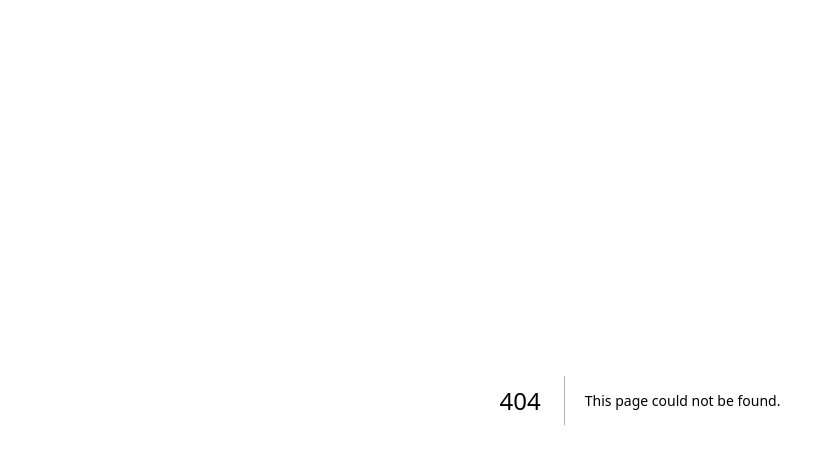
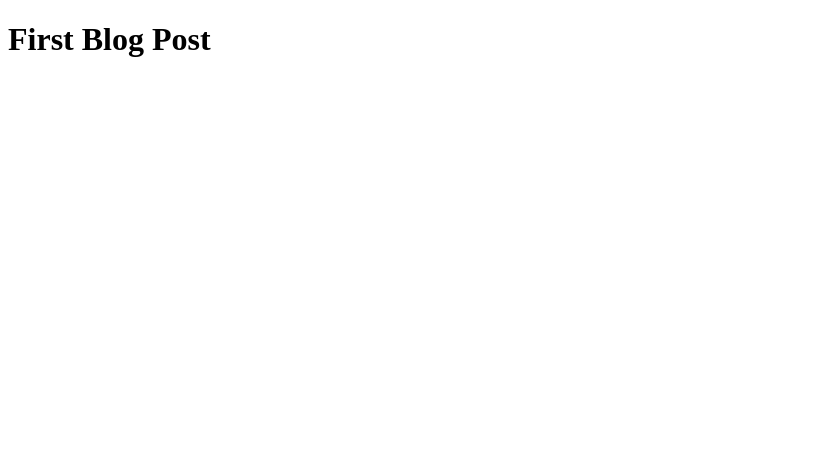
Before and after one commit to kachamachkov/nextjs-tutorial, a Next.js app in the folder hello-world/: page /blog/first in a window 1280 px wide. Before the commit this address had no page. Shown: the top 464 px of the page, without its empty margins (0-835 px from the left). Built offline with nearby package versions, Linux system fonts and the light colour scheme.

Commit message:
Practice nested routes

```diff
--- /dev/null
+++ b/hello-world/src/app/blog/first/page.tsx
@@ -0,0 +1,3 @@
+export default function FirstBlog(){
+    return <h1>First Blog Post</h1>
+}
--- /dev/null
+++ b/hello-world/src/app/blog/page.tsx
@@ -0,0 +1,3 @@
+export default function Blog() {
+  return <h1>My Blog</h1>;
+}
--- /dev/null
+++ b/hello-world/src/app/blog/second/page.tsx
@@ -0,0 +1,3 @@
+export default function SecondBlog(){
+    return <h1>Second Blog Post</h1>
+}
--- /dev/null
+++ b/hello-world/src/app/dashboard/page.tsx
@@ -0,0 +1,3 @@
+export default function Dashboard() {
+  return <h1>Dashboard</h1>;
+}
```
Also changed, not shown: 1 other file (tests, documents, lock files or other folders).
